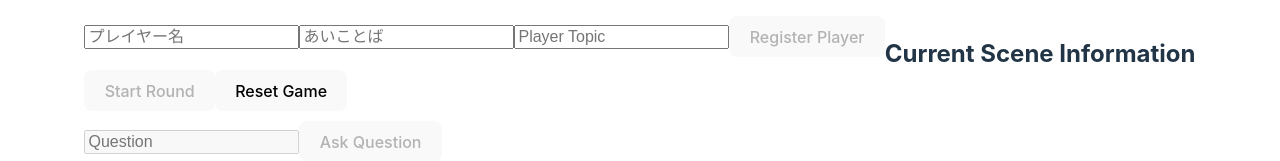
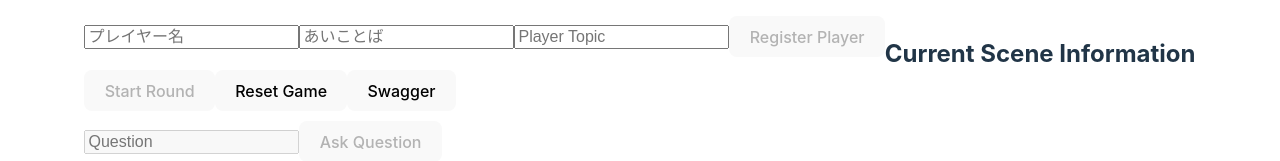
Before and after one commit to Freeesia/korenan, a React (Vite) app in the folder korenan.react.client/: page /debug in a window 1280 px wide. Shown: the part 201-362 px from the top of the page. Built offline with nearby package versions, Linux system fonts and the light colour scheme; no server answers.

Commit message:
Swaggerページに移動するボタンをデバッグページに追加しました。

```diff
--- a/korenan.react.client/src/pages/Debug.tsx
+++ b/korenan.react.client/src/pages/Debug.tsx
@@ -75,6 +75,10 @@ function Debug() {
 
   const isFormValid = name && topic && aikotoba;
 
+  const goToSwagger = () => {
+    window.open("/swagger", "_blank");
+  };
+
   return (
     <div className="container">
       <h1 className="title">Debug Page</h1>
@@ -93,6 +97,7 @@ function Debug() {
             Start Round
           </button>
           <button onClick={resetGame}>Reset Game</button>
+          <button onClick={goToSwagger}>Swagger</button>
         </div>
         <div className="api-section">
           <input type="text" placeholder="Question" value={question} onChange={(e) => setQuestion(e.target.value)} disabled={scene?.scene !== "QuestionAnswering"} />
```
